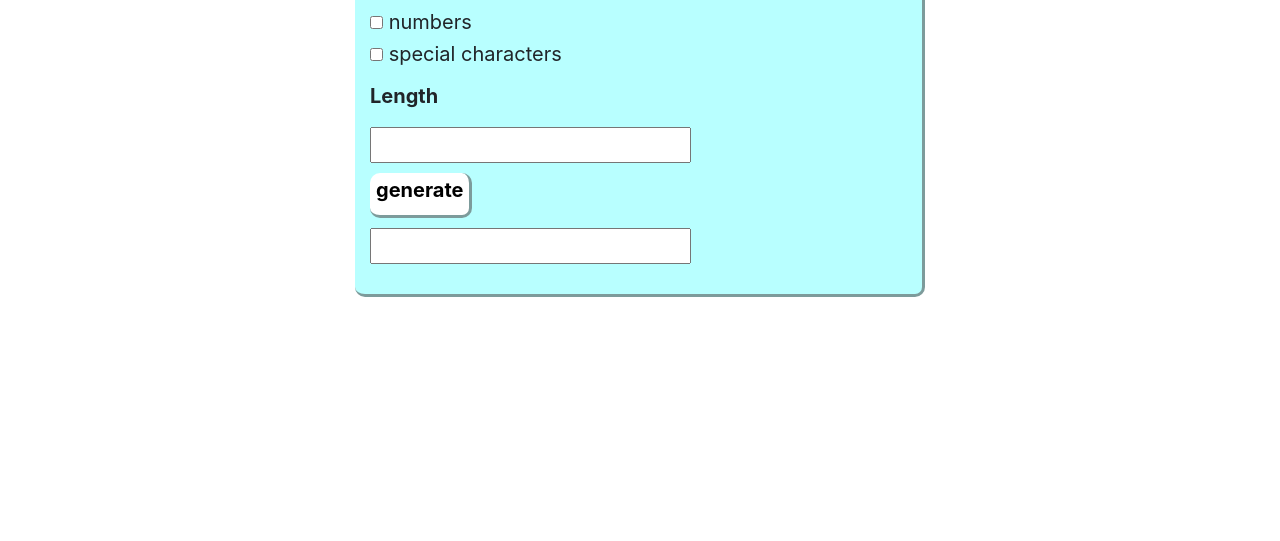
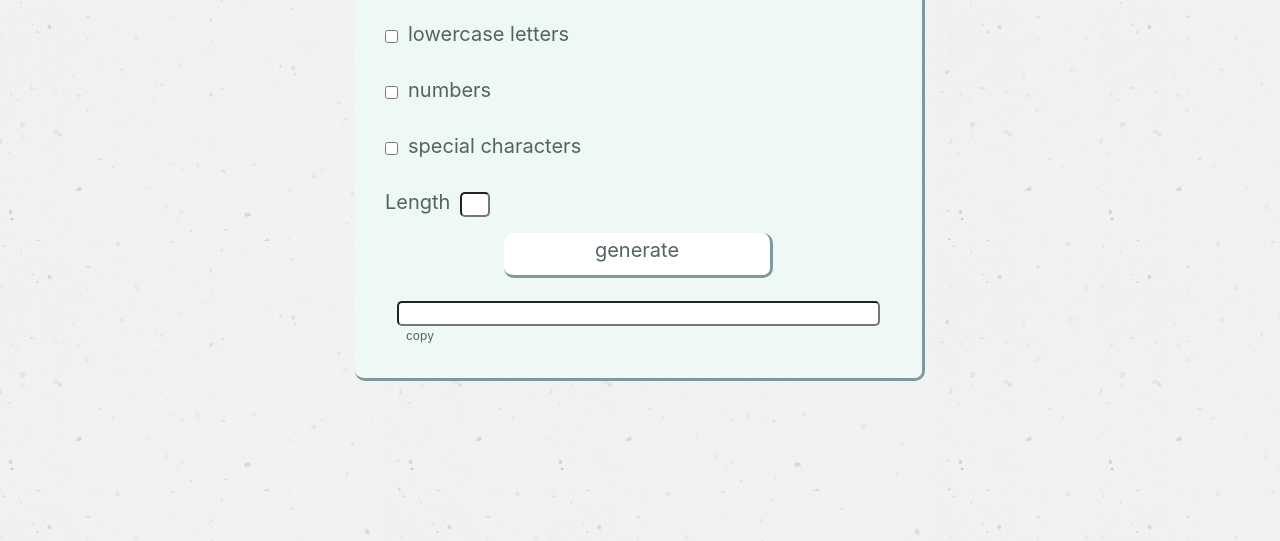
Before and after one commit to Michael-Mend/password-generator, a plain HTML site: page index.html in a window 1280 px wide. Shown: the part 259-800 px from the top of the page. Drawn offline with nearby package versions, Linux system fonts and the light colour scheme.

Commit message:
more styling + copy button

```diff
--- a/assets/css/style.css
+++ b/assets/css/style.css
@@ -4,9 +4,11 @@
 }
 body {
     font-size: 20px;
+    color: rgb(81, 100, 100);
+    background-image: url(../images/bg3.jpg);
 }
 .body {
-    background-color: rgb(184, 255, 255);
+    background-color: rgb(238, 248, 245);
     padding-bottom: 20px;
     border-bottom: solid;
     border-right: solid;
@@ -14,13 +16,25 @@ body {
     border-radius: 10px;
 }
 input {
-    margin-bottom: 10px;
+    height: 25px;
+    border-radius: 5px;
 }
 h1 {
-    margin-top: 10px;
+    margin-top: 20px;
+    color: white;
+    text-shadow:
+    -1px -1px 0 rgb(81, 100, 100),
+    1px -1px 0 rgb(81, 100, 100),
+    -1px 1px 0 rgb(81, 100, 100),
+    1px 1px 0 rgb(81, 100, 100),
+    -2px 0 0 rgb(81, 100, 100),
+    2px 0 0 rgb(81, 100, 100),
+    0 2px 0 rgb(81, 100, 100),
+    0 -2px 0 rgb(81, 100, 100);
+    font-family: monospace;
 }
 .gen {
-    margin-bottom: 10px;
+    margin-bottom: 20px;
     line-height: .75;
     padding-top: 10px;
     border-radius: 10PX;
@@ -29,13 +43,71 @@ h1 {
     border-bottom: solid;
     border-right: solid;
     border-color: rgb(125, 155, 155);
+    width: 50%;
+    color: rgb(81, 100, 100);
 }
-p {
-    font-weight: bold;
+.gen:active {
+    border-color: transparent;
 }
-#len {
-    margin-top: 10px;
+.gen:focus {
+    outline: none;
 }
 .hide {
     visibility: hidden;
 }
+#passW {
+    width: 90%;
+    margin-left: 5%;
+}
+#passW:focus {
+    outline: none;
+}
+#lenB {
+    width: 30px;
+    margin-left: 10px;
+    margin-top: 15px;
+    padding-bottom: 5px;
+}
+#lenB:focus {
+    outline: none;
+}
+.len {
+    text-indent: 30px;
+    margin-top: 10px;
+}
+.check  {
+    line-height: 1.5;
+    padding-left: 30px;
+}
+.checkTxt {
+    padding-left: 10px;
+    padding-top: 10px;
+}
+#upB {
+    margin-top: 15px;
+}
+#lowB {
+    margin-top: 15px;
+}
+#numB {
+    margin-top: 15px;
+}
+#spcB {
+    margin-top: 15px;
+}
+.copy {
+    border: none;
+    background: none;
+    font-size: 12px;
+    margin-left: 30px;
+    padding-top: -20px;
+    bottom: 10px;
+    position: relative;
+    color: rgb(81, 100, 100);
+}
+.copy:focus {
+    outline: none;
+}
+.copy:hover {
+    text-decoration: underline;
+}
--- a/index.html
+++ b/index.html
@@ -24,19 +24,33 @@
             <div class="col-sm-6 body">
                 <h1 class="text-center">Password Generator</h1>
 
-                <input type="checkbox" id="upB"> uppercase letters<br>
+                <div class="check row">
+                    <input type="checkbox" id="upB" class="check"> <p class="checkTxt"> uppercase letters<br></p>
+                </div>
 
-                <input type="checkbox" id="lowB"> lowercase letters<br>
+                <div class="check row">
+                    <input type="checkbox" id="lowB" class="check"> <p class="checkTxt"> lowercase letters<br></p>
+                </div>
 
-                <input type="checkbox" id="numB"> numbers<br>
+                <div class="check row">
+                    <input type="checkbox" id="numB" class="check"> <p class="checkTxt"> numbers<br></p>
+                </div>
 
-                <input type="checkbox" id="spcB"> special characters<br>
+                <div class="check row">
+                    <input type="checkbox" id="spcB" class="check"> <p class="checkTxt"> special characters<br></p>
+                </div>
 
-                <p id="len">Length</p><input type="text" id="lenB"><br>
+                <div class="row">
+                    <p class="len">Length</p><input type="text" id="lenB" class="text-center" maxlength="2">
+                </div>
 
-                <button onclick="console.log(makeid(lenB.value))" class="gen"><p>generate</p></button><br>
+                <div class="text-center">
+                    <button onclick="makeid(lenB.value)" class="gen"><p>generate</p></button><br>
+                </div>
 
-                <input type="text" id="passW">
+                <input type="text" id="passW" class="text-center" readonly>
+
+                <button class="copy" onclick="copy()">copy</button>
             </div>
 
             <div class="col-sm-3"></div>
@@ -47,6 +61,17 @@
 
 
     <script text="javascript">
+
+        function copy() {
+
+            var copyText = document.getElementById("passW");
+
+            copyText.select();
+
+            document.execCommand("copy");
+
+            alert("Copied the text: " + copyText.value);
+        }
 
         function makeid(length) {
 
```
Also changed, not shown: assets/images/bg3.jpg (added).
